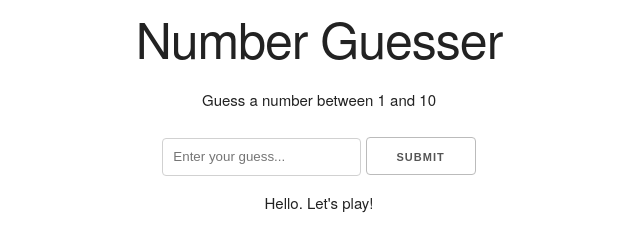
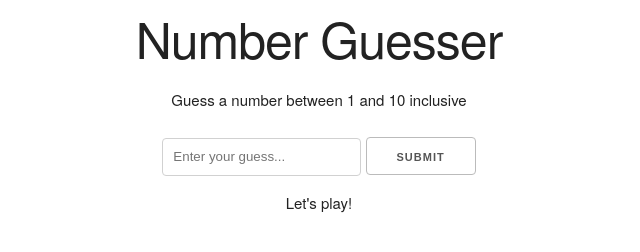
Before and after one commit to thomruns/guesser, a plain HTML site: page index.html in a window 1280 px wide. Shown: the whole page, without its empty margins (321-961 px from the left). Drawn offline with nearby package versions, Linux system fonts and the light colour scheme.

Commit message:
UI tweaks

```diff
--- a/index.html
+++ b/index.html
@@ -11,10 +11,10 @@
   <div class="container">
     <h1>Number Guesser</h1>
     <div id="game">
-      <p>Guess a number between <span class="min-num"></span> and <span class="max-num"></span></p>
+      <p>Guess a number between <span class="min-num"></span> and <span class="max-num"> </span> inclusive</p>
       <input type="number" id="guess-input" placeholder="Enter your guess...">
       <input type="submit" value="Submit" id="guess-btn">
-      <p class="message">Hello. Let's play!</p>
+      <p class="message">Let's play!</p>
     </div>
   </div>
   <script src="app.js"></script>
```
